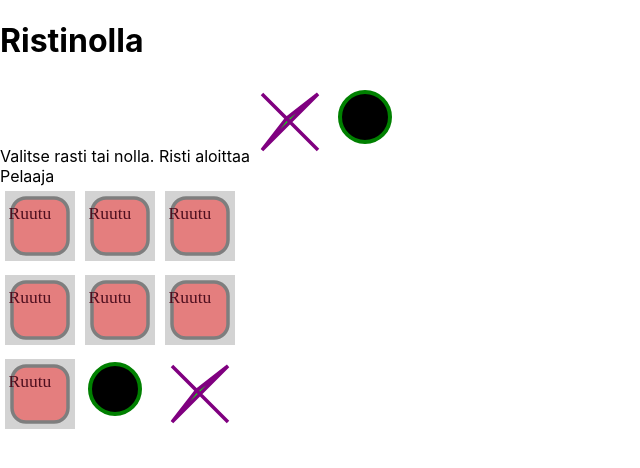
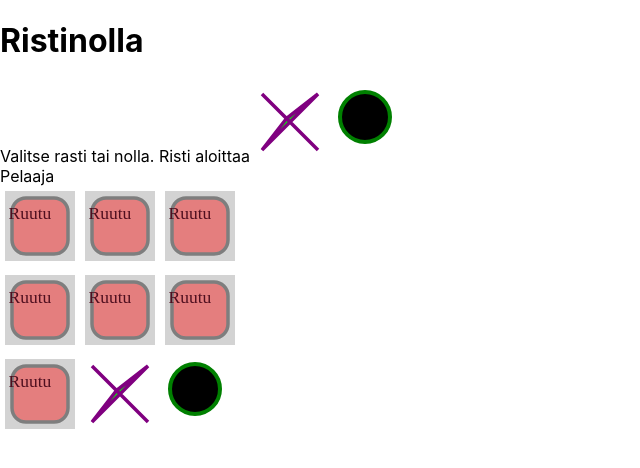
Before and after one commit to haf-developer/fs2020il, a React (Create React App) app in the folder ristinolla/: page / in a window 1280 px wide. Shown: the top 468 px of the page, without its empty margins (0-640 px from the left). Built offline with nearby package versions, Linux system fonts and the light colour scheme.

Commit message:
toimiva lauta

```diff
--- a/ristinolla/src/App.js
+++ b/ristinolla/src/App.js
@@ -21,11 +21,16 @@ function App() {
   // const kohtaLaudalla=(x,y)=>{
   const kohtaLaudalla=(event)=>{
     // return function(x,y){
-      const x=parseInt(event.target.value[0], 10)
-      const y=parseInt(event.target.value[2], 10)
-      if(pelaaja && x && y){
+      // const [x,y]=JSON.parse(event.target.value)
+      const [xs, , ys]=event.target.value
+      const x=parseInt(xs, 10)
+      const y=parseInt(ys, 10)
+
+      if(pelaaja && undefined!==x && undefined!==y){
         if(lauta[y][x]===0){
-          const uusilauta=lauta
+          // Viite uuden sijasta
+          // const uusilauta=lauta
+          const uusilauta=lauta.slice(0)
           uusilauta[y][x]=pelaaja
           setLauta(uusilauta)
         }
@@ -46,16 +51,16 @@ function App() {
       <br/>
       {lauta.map((rivi, y)=>{
         return(
-        <div>
+        <div key={"rivi_"+y}>
           {rivi.map((ruutu, x)=>{
           if(ruutu>1){
             return(
-              <img key={y+"siirto"+x} src={risti} className="Risti" alt="risti"
+              <img key={y+"siirto"+x} src={nolla} className="Nolla" alt="nolla"
                />
             )
           }else if(ruutu>0){
             return(
-              <img key={y+"siirto"+x} src={nolla} className="Nolla" alt="nolla" />
+              <img key={y+"siirto"+x} src={risti} className="Risti" alt="risti" />
             )
           }
           return(
```
